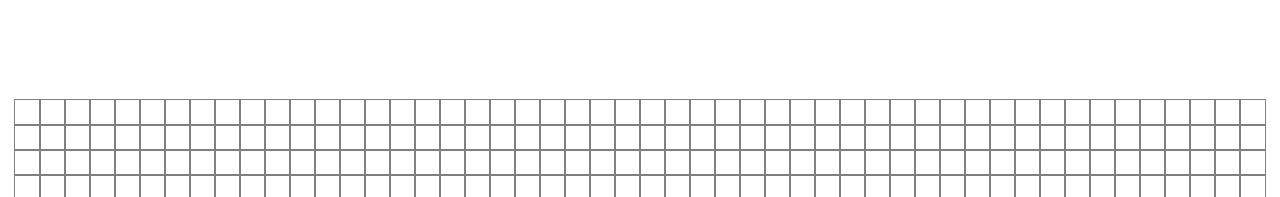
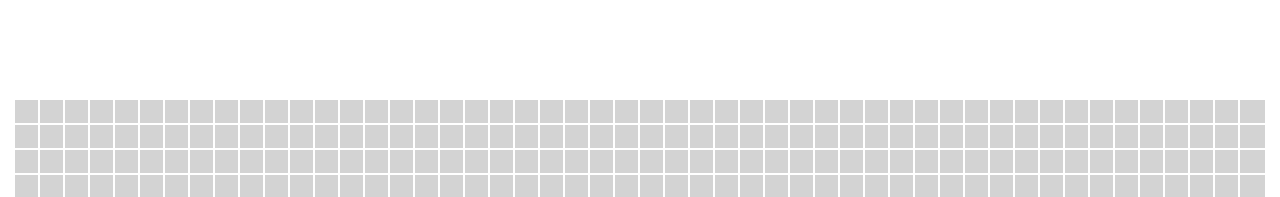
Before and after one commit to Davidcwh/Pathfinding-Visualizer, a React app: page / in a window 1280 px wide. Shown: the top 197 px of the page. Built offline with nearby package versions, Linux system fonts and the light colour scheme.

Commit message:
change grid colors

```diff
--- a/src/css/Node.css
+++ b/src/css/Node.css
@@ -1,8 +1,9 @@
 .node {
     width: 25px;
     height: 25px;
-    outline: 1px solid grey;
+    outline: 2px solid white;
     display: inline-block;
+    background-color: lightgrey;
     transition: background-color 0.3s ease-out;
   }
 
```
